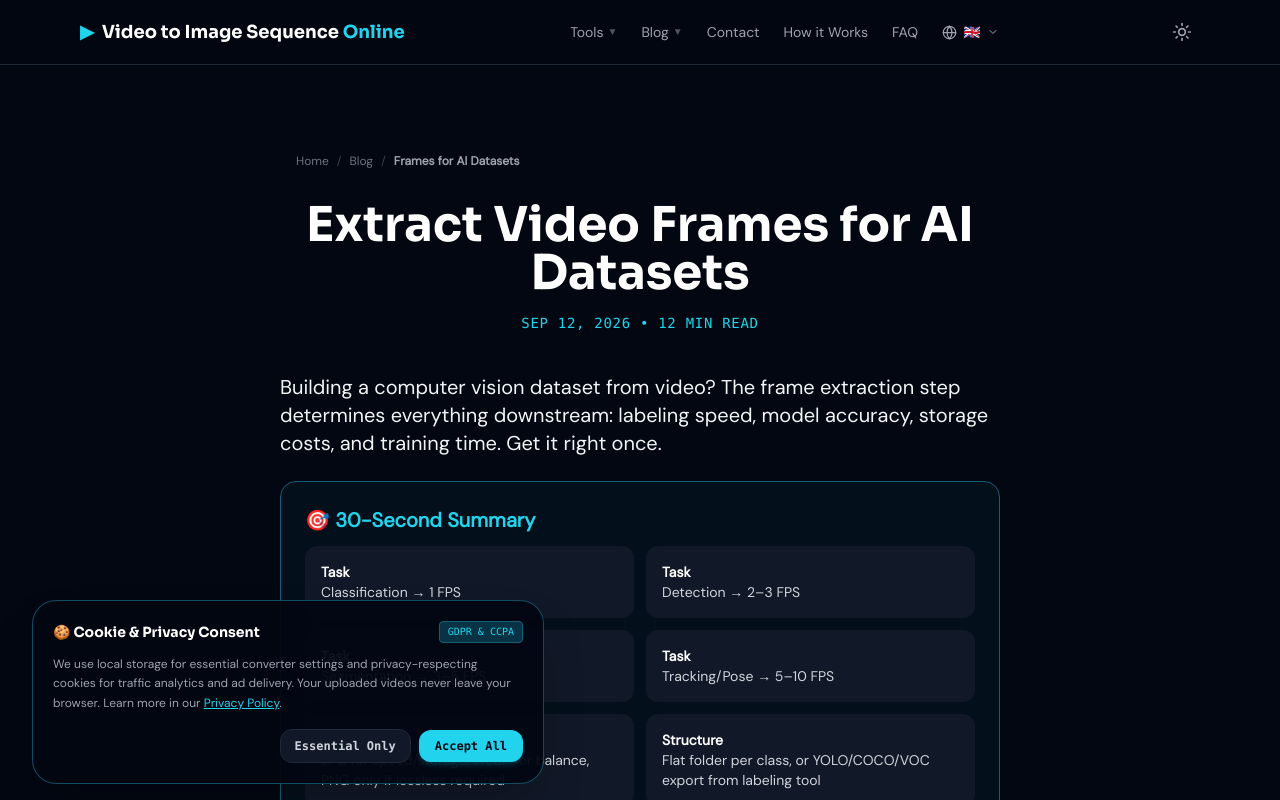
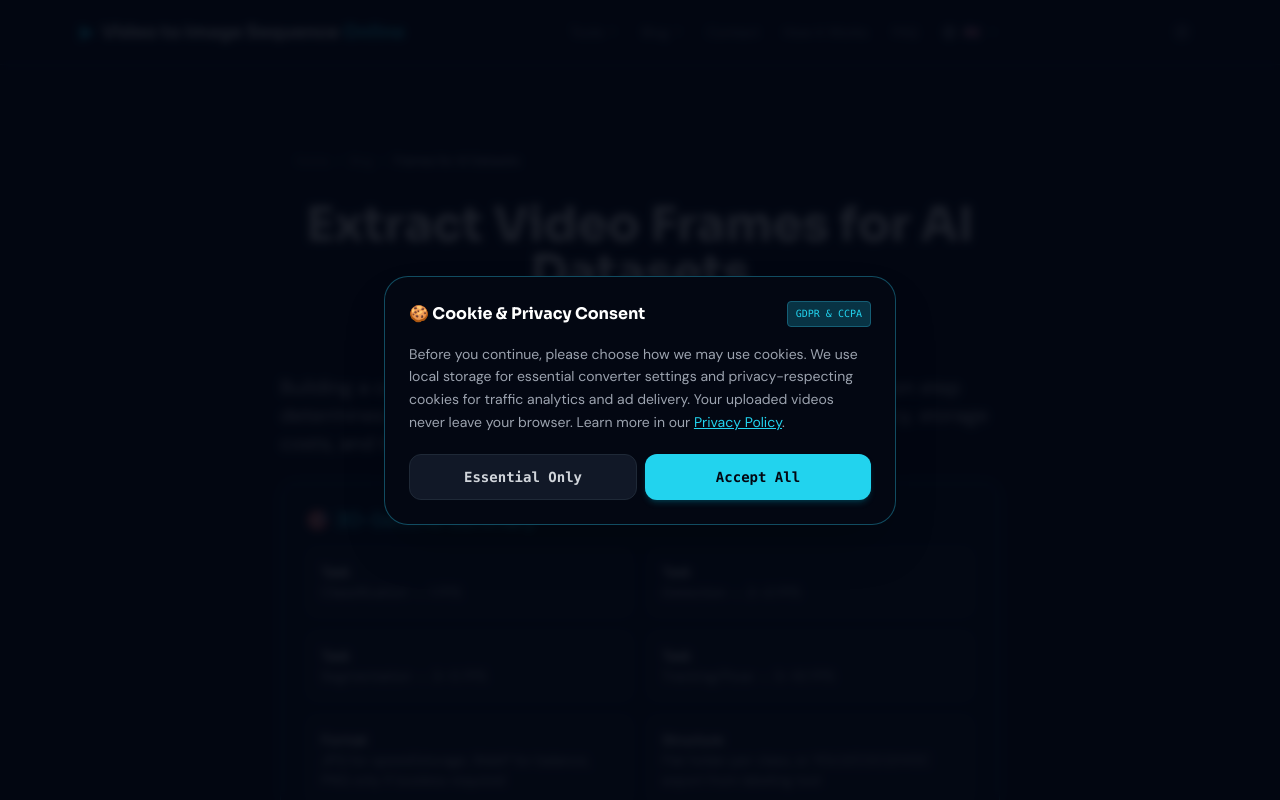
Before and after one commit to msachal5700/video-to-image-sequence, a React (Vite) app: page /blog/extract-video-frames-for-ai in a window 1280 px wide. Shown: the top 800 px of the page. Built offline with nearby package versions, Linux system fonts and the light colour scheme.

Commit message:
Full-screen blocking cookie consent gate (Clarity loads on Accept All)

```diff
--- a/components/CookieConsent.tsx
+++ b/components/CookieConsent.tsx
@@ -27,13 +27,23 @@ const CookieConsent: React.FC = () => {
   useEffect(() => {
     const consent = localStorage.getItem('cookie_consent_accepted');
     if (!consent) {
-      // Delay display slightly for smooth page load
-      const timer = setTimeout(() => setVisible(true), 1200);
-      return () => clearTimeout(timer);
+      // Fresh visitor: show the full-screen gate immediately
+      setVisible(true);
+    } else if (consent === 'all') {
+      // Returning visitor: apply their stored choice to Google Consent Mode
+      syncGtagConsent(true);
     }
-    // Returning visitor: apply their stored choice to Google Consent Mode
-    if (consent === 'all') syncGtagConsent(true);
   }, []);
+
+  // Lock page scrolling while the consent gate is up
+  useEffect(() => {
+    if (!visible) return;
+    const prev = document.body.style.overflow;
+    document.body.style.overflow = 'hidden';
+    return () => {
+      document.body.style.overflow = prev;
+    };
+  }, [visible]);
 
   const handleAccept = (type: 'all' | 'essential') => {
     localStorage.setItem('cookie_consent_accepted', type);
@@ -47,10 +57,15 @@ const CookieConsent: React.FC = () => {
   if (!visible) return null;
 
   return (
-    <div className="fixed bottom-4 left-4 right-4 md:left-8 md:right-auto md:max-w-lg z-[120] animate-fade-in font-sans">
-      <div className="p-5 rounded-3xl bg-gray-950/95 border border-cyan-800/80 shadow-2xl backdrop-blur-md text-xs text-gray-300 space-y-3">
+    <div
+      className="fixed inset-0 z-[200] flex items-center justify-center bg-gray-950/90 backdrop-blur-sm p-4 font-sans"
+      role="dialog"
+      aria-modal="true"
+      aria-label="Cookie and privacy consent"
+    >
+      <div className="w-full max-w-lg p-6 rounded-3xl bg-gray-950 border border-cyan-800/80 shadow-2xl text-sm text-gray-300 space-y-4 animate-fade-in">
         <div className="flex items-center justify-between">
-          <div className="flex items-center gap-2 font-bold font-display text-white text-sm">
+          <div className="flex items-center gap-2 font-bold font-display text-white text-base">
             <span>🍪 Cookie & Privacy Consent</span>
           </div>
           <span className="px-2 py-0.5 rounded text-[10px] font-mono bg-cyan-950 text-cyan-400 border border-cyan-800">
@@ -59,22 +74,22 @@ const CookieConsent: React.FC = () => {
         </div>
 
         <p className="leading-relaxed text-gray-400">
-          We use local storage for essential converter settings and privacy-respecting cookies for traffic analytics and ad delivery. Your uploaded videos never leave your browser. Learn more in our{' '}
+          Before you continue, please choose how we may use cookies. We use local storage for essential converter settings and privacy-respecting cookies for traffic analytics and ad delivery. Your uploaded videos never leave your browser. Learn more in our{' '}
           <Link to="/privacy" className="text-cyan-400 underline hover:text-cyan-300">
             Privacy Policy
           </Link>.
         </p>
 
-        <div className="pt-1 flex items-center justify-end gap-2 font-mono font-bold text-xs">
+        <div className="pt-1 flex flex-col sm:flex-row items-stretch gap-2 font-mono font-bold text-sm">
           <button
             onClick={() => handleAccept('essential')}
-            className="px-3.5 py-2 rounded-xl bg-gray-900 hover:bg-gray-800 text-gray-300 border border-gray-800 transition"
+            className="flex-1 px-4 py-3 rounded-xl bg-gray-900 hover:bg-gray-800 text-gray-300 border border-gray-800 transition"
           >
             Essential Only
           </button>
           <button
             onClick={() => handleAccept('all')}
-            className="px-4 py-2 rounded-xl bg-cyan-400 hover:bg-cyan-300 text-gray-950 transition shadow-md shadow-cyan-500/20"
+            className="flex-1 px-4 py-3 rounded-xl bg-cyan-400 hover:bg-cyan-300 text-gray-950 transition shadow-md shadow-cyan-500/20"
           >
             Accept All
           </button>
```
